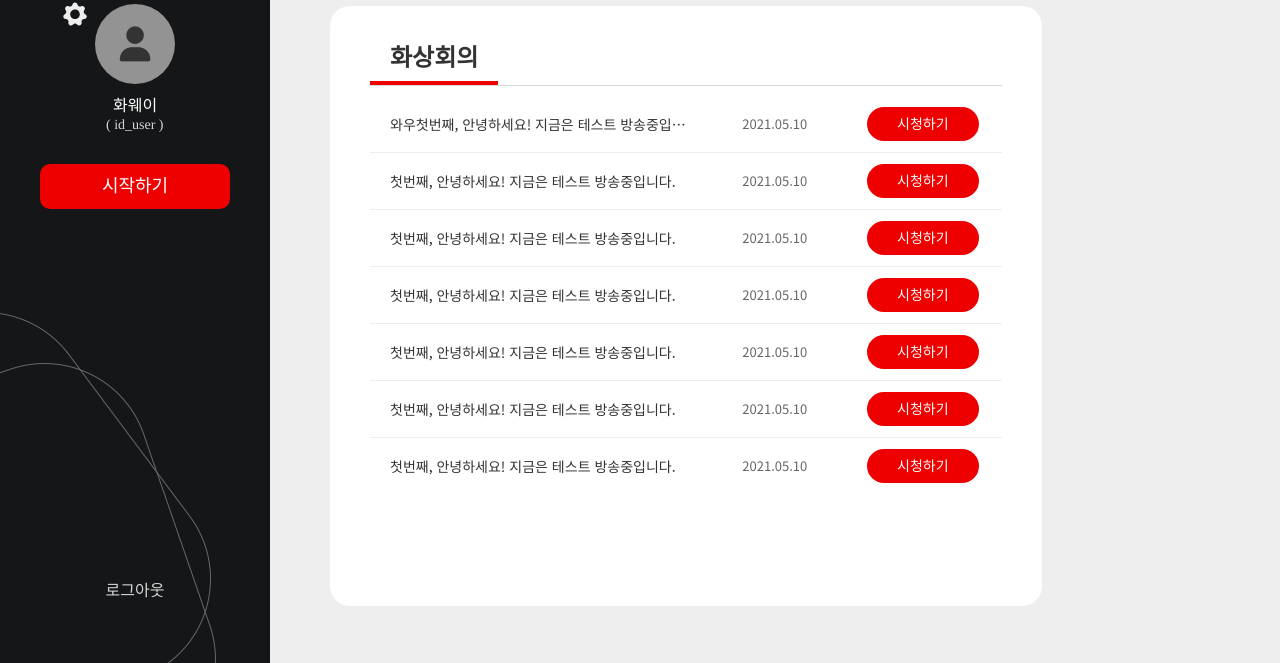
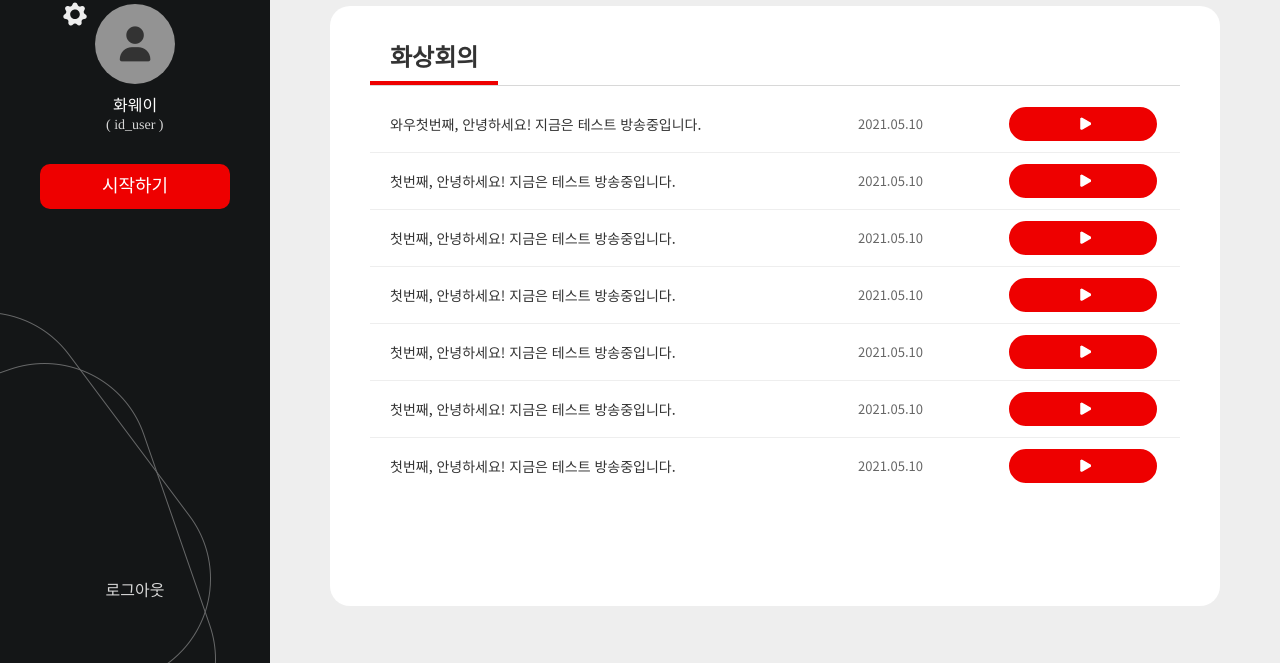
Before and after one commit to sensjiwoo/giga_live, a plain HTML site: page lounge.html in a window 1280 px wide. Shown: the part 137-800 px from the top of the page. Drawn offline with nearby package versions, Linux system fonts and the light colour scheme; a web font is replaced by a local one.

Commit message:
Add files via upload
374, 403~

```diff
--- a/statics/css/lounge_m_style.css
+++ b/statics/css/lounge_m_style.css
@@ -367,12 +367,12 @@ header.video .video_btn .chat_leave {
 } /* 모바일가로,태블릿 */
 
 @media (min-width:641px) and (max-width:1440px) {
-    .mob {
+    .pc {
         display: none !important;
     }
-
+    /* 수정 0603 오전 */
     .lounge_cont .video_meeting {
-        width: 80%;
+        width: 100%;
     }
 
 } /* 태블릿 가로 */
@@ -381,6 +381,9 @@ header.video .video_btn .chat_leave {
 	.mob {
 		display: none !important;
 	}
+
+
+
 } /*pc용*/
 
 @media (hover: hover) {
@@ -394,3 +397,30 @@ header.video .video_btn .chat_leave {
         background: #0a0a0a;
     }
 } /* hover 제거용 */
+
+
+
+/* 수정 0603 오전 ___ start (추가) */
+
+@media (orientation: landscape) {
+	/* Landscape 모드일 때 적용할 CSS */
+    body {
+        background: #eee;
+    }
+    header.lounge {
+        position: fixed;
+    }
+    .lounge_cont {
+        margin-left: 270px;
+    }
+    .lounge_cont {
+        height: auto;
+    }
+}
+@media (min-width:481px) {
+    .video_m_list li a.watch {
+        background: #ee0000 url(../images/btn_play_white.png) no-repeat 52% 49% ;
+    }
+}
+
+/* 수정 0603 오전 ___ end (추가) */
```
